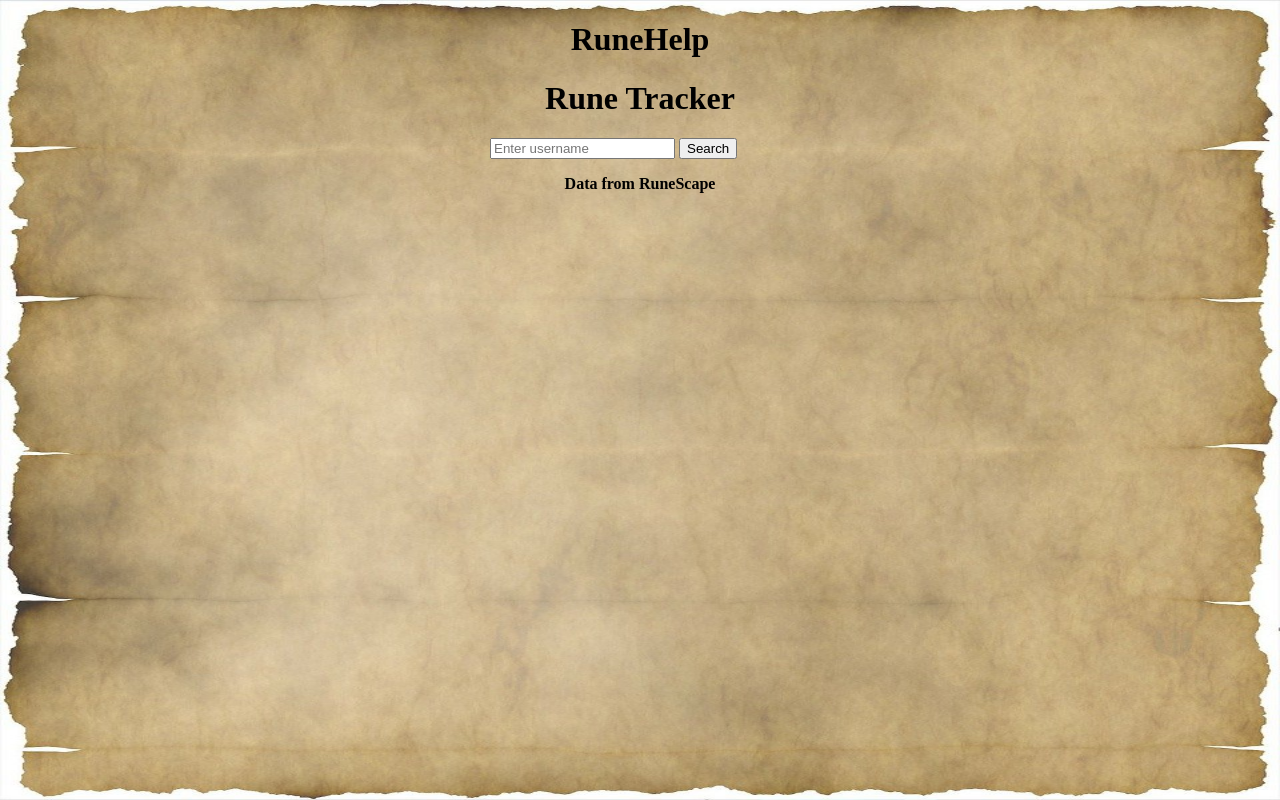
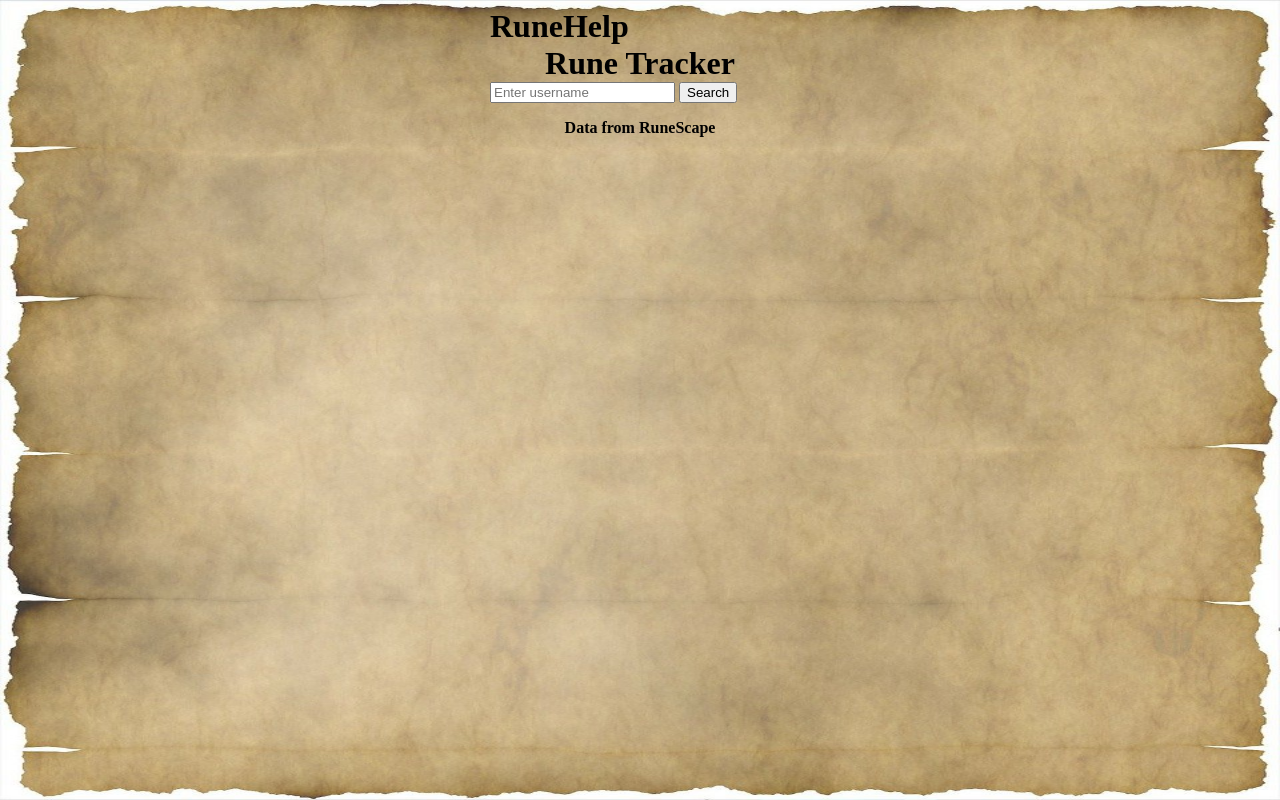
Before and after one commit to jackkennedy7/RuneHelp-Capstone, a plain HTML site: page index.html in a window 1280 px wide. Drawn offline with Linux system fonts and the light colour scheme; a web font is replaced by a local one.

Commit message:
Update style.css

```diff
--- a/style.css
+++ b/style.css
@@ -25,5 +25,6 @@ h1
 {
   font-family: rsFont;
   font-weight: bold;
-  text-align: center;
+  width:300px;
+  margin:0 auto;
 }
```
